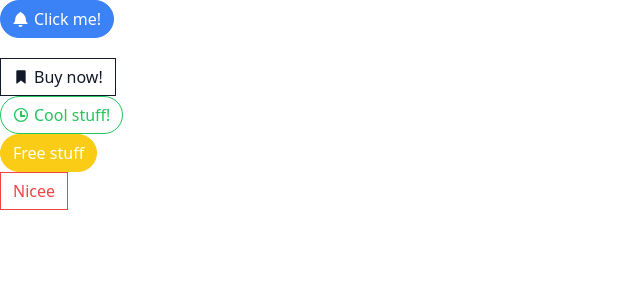
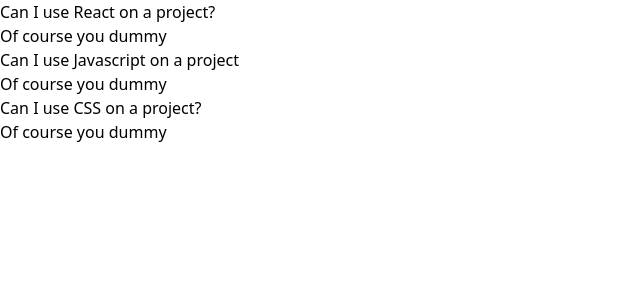
Before and after one commit to blake-a-morgan/comps, a React (Create React App) app: page / in a window 1280 px wide. Shown: the top 300 px of the page, without its empty margins (0-640 px from the left). Built offline with nearby package versions, Linux system fonts and the light colour scheme.

Commit message:
Added Organization + started accordion

```diff
--- a/src/App.js
+++ b/src/App.js
@@ -1,27 +1,26 @@
-import Button from "./Button";
-import {GoBell, GoBookmarkFill,GoClock } from 'react-icons/go';
+import Accordion from "./components/Accordion";
 
 function App(){
+    const items = [
+        {
+            id: 'lk123',
+            label:'Can I use React on a project?',
+            content: 'Of course you dummy'
+        },
+        {
+            id: '214s',
+            label:'Can I use Javascript on a project',
+            content: 'Of course you dummy'
+        },
+        {
+            id: 'jksa1',
+            label:'Can I use CSS on a project?',
+            content: 'Of course you dummy'
+        }
+    ]
 
+    return <Accordion items={items}/>;
 
-    return ( <div>
-    <div>
-        <Button purpose="primary" rounded className="mb-5" ><GoBell />Click me!</Button>
-    </div>
-    <div>
-    <Button purpose="secondary" outline ><GoBookmarkFill/>Buy now!</Button>
-    </div>
-    <div>
-    <Button purpose="success" rounded outline ><GoClock/>Cool stuff!</Button>
-    </div>
-    <div>
-    <Button purpose="warning" rounded>Free stuff</Button>
-    </div>
-    <div>
-    <Button purpose="danger" outline>Nicee</Button>
-    </div>
-</div>
-    );
 }
 
 export default App;
--- /dev/null
+++ b/src/components/Accordion.js
@@ -0,0 +1,20 @@
+import { useState } from "react";
+
+function Accordion({ items }) {
+    const [expandedIndex, setExpandedIndex] = useState(0);
+
+    const renderedItems = items.map((item) =>{
+        return (
+            <div key={item.id}>
+                <div>{item.label}</div>
+                <div>{item.content}</div>
+            </div>
+        )
+    });
+
+
+
+    return <div>{renderedItems}</div>
+}
+
+export default Accordion;
--- /dev/null
+++ b/src/pages/ButtonPage.js
@@ -0,0 +1,27 @@
+import Button from "../components/Button";
+import {GoBell, GoBookmarkFill,GoClock } from 'react-icons/go';
+
+function ButtonPage(){
+
+
+    return ( <div>
+    <div>
+        <Button purpose="primary" rounded className="mb-5" ><GoBell />Click me!</Button>
+    </div>
+    <div>
+    <Button purpose="secondary" outline ><GoBookmarkFill/>Buy now!</Button>
+    </div>
+    <div>
+    <Button purpose="success" rounded outline ><GoClock/>Cool stuff!</Button>
+    </div>
+    <div>
+    <Button purpose="warning" rounded>Free stuff</Button>
+    </div>
+    <div>
+    <Button purpose="danger" outline>Nicee</Button>
+    </div>
+</div>
+    );
+}
+
+export default ButtonPage;
```
Also changed, not shown: src/components/Button.js (renamed from src/Button.js).
